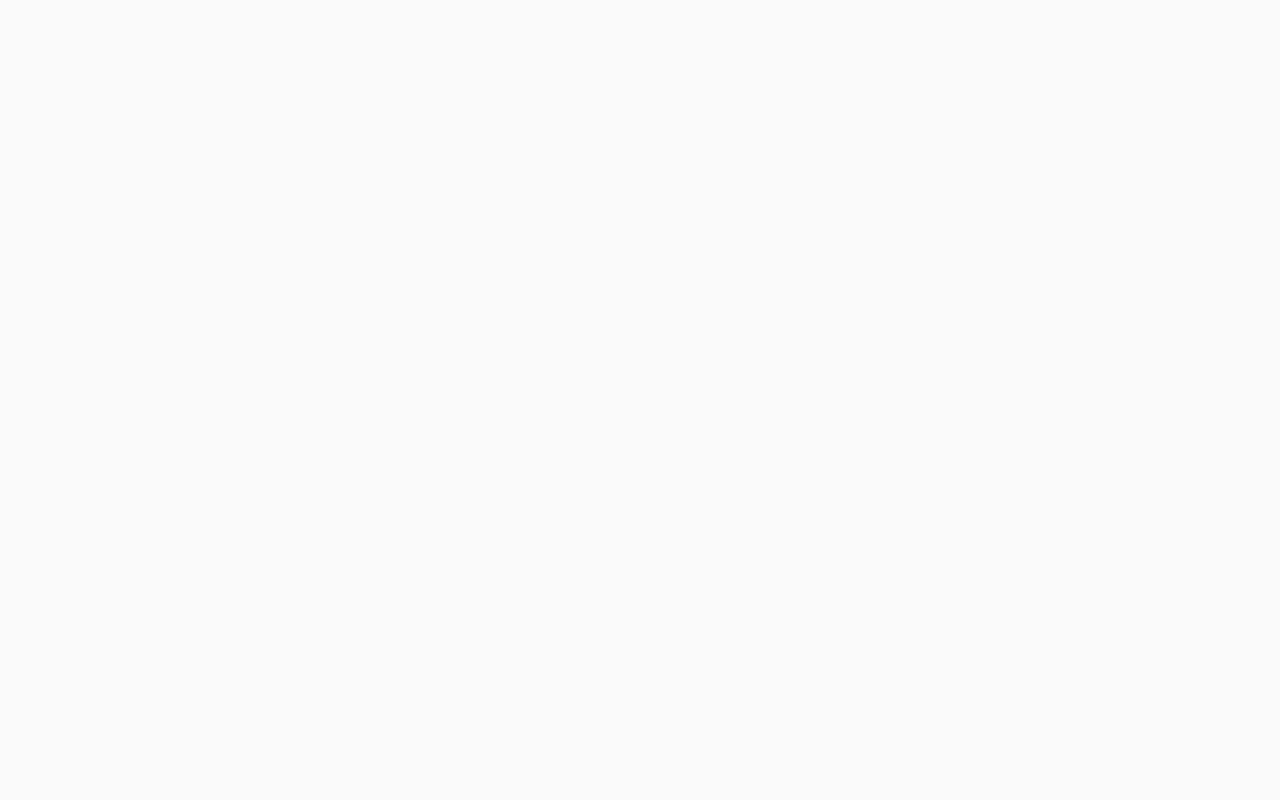
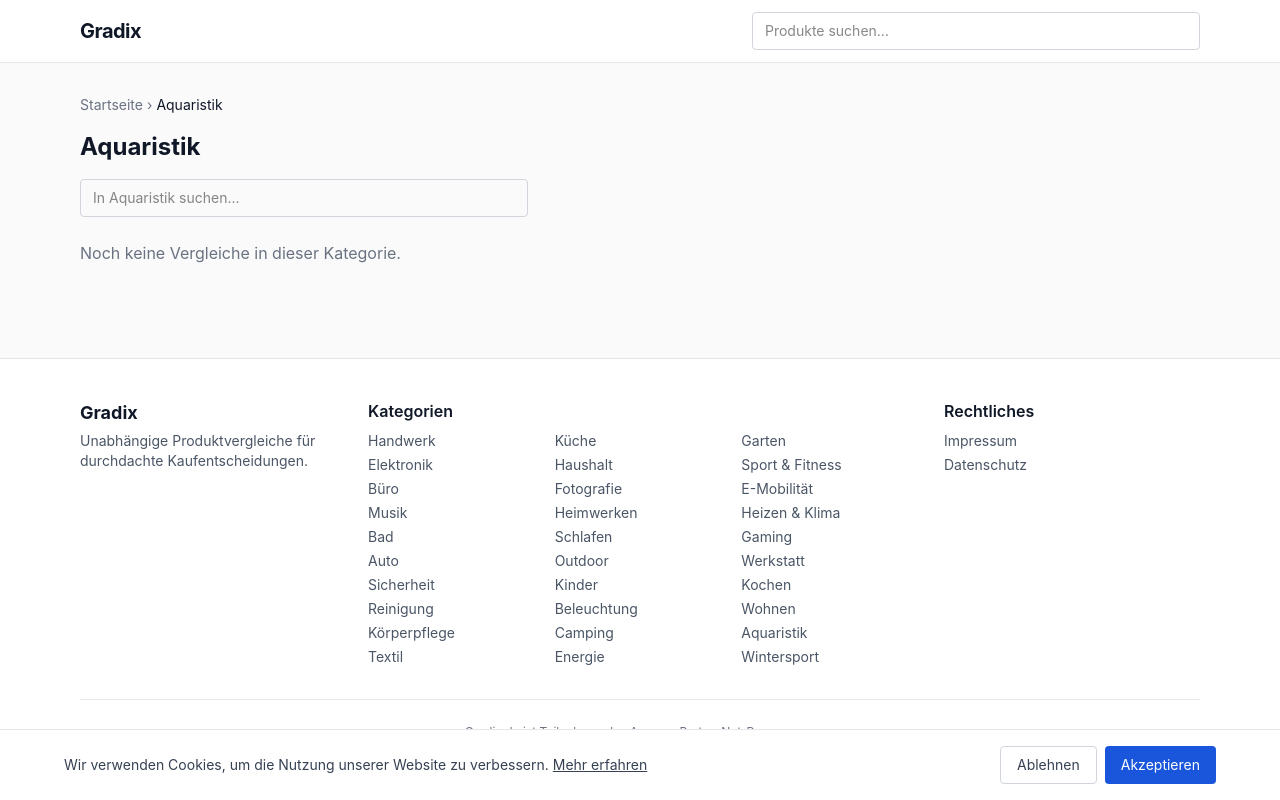
Before and after one commit to jansiegmann/gradix.de, a Next.js app: page /aquaristik in a window 1280 px wide. Before the commit this address had no page. Built offline with nearby package versions, Linux system fonts and the light colour scheme.

Commit message:
Neue Kategorien

```diff
--- a/src/app/layout.tsx
+++ b/src/app/layout.tsx
@@ -4,6 +4,7 @@ import Header from "@/components/Header";
 import Footer from "@/components/Footer";
 import CookieBanner from "@/components/CookieBanner";
 import { generateWebsiteSchema } from "@/lib/schema";
+import { getKategorien } from "@/lib/data";
 
 export const metadata: Metadata = {
   title: {
@@ -31,7 +32,7 @@ export default function RootLayout({
         />
       </head>
       <body className="flex min-h-screen flex-col antialiased">
-        <Header />
+        <Header kategorien={getKategorien().map((k) => ({ slug: k.slug, name: k.name }))} />
         <main className="flex-1">{children}</main>
         <Footer />
         <CookieBanner />
--- a/src/components/Footer.tsx
+++ b/src/components/Footer.tsx
@@ -1,10 +1,13 @@
 import Link from "next/link";
+import { getKategorien } from "@/lib/data";
 
 export default function Footer() {
+  const kategorien = getKategorien();
+
   return (
     <footer className="mt-auto border-t border-gray-200 bg-white">
       <div className="mx-auto max-w-6xl px-4 py-10">
-        <div className="grid grid-cols-1 gap-8 sm:grid-cols-3">
+        <div className="grid grid-cols-1 gap-8 sm:grid-cols-2 lg:grid-cols-4">
           <div>
             <p className="text-lg font-bold text-gray-900">Gradix</p>
             <p className="mt-1 text-sm text-gray-600">
@@ -12,16 +15,14 @@ export default function Footer() {
             </p>
           </div>
 
-          <div>
+          <div className="sm:col-span-1 lg:col-span-2">
             <p className="font-semibold text-gray-900">Kategorien</p>
-            <nav className="mt-2 flex flex-col gap-1 text-sm text-gray-600">
-              <Link href="/handwerk" className="hover:text-gray-900">Handwerk</Link>
-              <Link href="/kueche" className="hover:text-gray-900">Küche</Link>
-              <Link href="/garten" className="hover:text-gray-900">Garten</Link>
-              <Link href="/elektronik" className="hover:text-gray-900">Elektronik</Link>
-              <Link href="/haushalt" className="hover:text-gray-900">Haushalt</Link>
-              <Link href="/sport" className="hover:text-gray-900">Sport & Fitness</Link>
-              <Link href="/buero" className="hover:text-gray-900">Büro</Link>
+            <nav className="mt-2 grid grid-cols-2 sm:grid-cols-3 gap-x-4 gap-y-1 text-sm text-gray-600">
+              {kategorien.map((k) => (
+                <Link key={k.slug} href={`/${k.slug}`} className="hover:text-gray-900">
+                  {k.name}
+                </Link>
+              ))}
             </nav>
           </div>
 
--- a/src/components/Header.tsx
+++ b/src/components/Header.tsx
@@ -4,7 +4,11 @@ import Link from "next/link";
 import { useState } from "react";
 import Suchleiste from "./Suchleiste";
 
-export default function Header() {
+export default function Header({
+  kategorien,
+}: {
+  kategorien: { slug: string; name: string }[];
+}) {
   const [menuOpen, setMenuOpen] = useState(false);
 
   return (
@@ -51,56 +55,17 @@ export default function Header() {
       {menuOpen && (
         <div className="border-t border-gray-200 px-4 py-3 md:hidden">
           <Suchleiste />
-          <nav className="mt-3 flex flex-col gap-1">
-            <Link
-              href="/handwerk"
-              className="py-2.5 text-gray-700 active:text-accent"
-              onClick={() => setMenuOpen(false)}
-            >
-              Handwerk
-            </Link>
-            <Link
-              href="/kueche"
-              className="py-2.5 text-gray-700 active:text-accent"
-              onClick={() => setMenuOpen(false)}
-            >
-              Küche
-            </Link>
-            <Link
-              href="/garten"
-              className="py-2.5 text-gray-700 active:text-accent"
-              onClick={() => setMenuOpen(false)}
-            >
-              Garten
-            </Link>
-            <Link
-              href="/elektronik"
-              className="py-2.5 text-gray-700 active:text-accent"
-              onClick={() => setMenuOpen(false)}
-            >
-              Elektronik
-            </Link>
-            <Link
-              href="/haushalt"
-              className="py-2.5 text-gray-700 active:text-accent"
-              onClick={() => setMenuOpen(false)}
-            >
-              Haushalt
-            </Link>
-            <Link
-              href="/sport"
-              className="py-2.5 text-gray-700 active:text-accent"
-              onClick={() => setMenuOpen(false)}
-            >
-              Sport & Fitness
-            </Link>
-            <Link
-              href="/buero"
-              className="py-2.5 text-gray-700 active:text-accent"
-              onClick={() => setMenuOpen(false)}
-            >
-              Büro
-            </Link>
+          <nav className="mt-3 grid grid-cols-2 gap-x-4 gap-y-1">
+            {kategorien.map((k) => (
+              <Link
+                key={k.slug}
+                href={`/${k.slug}`}
+                className="py-2.5 text-gray-700 active:text-accent"
+                onClick={() => setMenuOpen(false)}
+              >
+                {k.name}
+              </Link>
+            ))}
           </nav>
         </div>
       )}
--- a/src/data/kategorien.json
+++ b/src/data/kategorien.json
@@ -47,5 +47,166 @@
     "beschreibung": "Vergleiche für Büroausstattung und Bürogeräte",
     "icon": "🪑",
     "sortierung": 7
+  },
+  {
+    "slug": "fotografie",
+    "name": "Fotografie",
+    "beschreibung": "Vergleiche für Kameras, Objektive und Fotozubehör",
+    "icon": "📷",
+    "sortierung": 8
+  },
+  {
+    "slug": "e-mobilitaet",
+    "name": "E-Mobilität",
+    "beschreibung": "Vergleiche für E-Bikes, E-Scooter und Ladegeräte",
+    "icon": "🔋",
+    "sortierung": 9
+  },
+  {
+    "slug": "musik",
+    "name": "Musik",
+    "beschreibung": "Vergleiche für Musikinstrumente und Audio-Equipment",
+    "icon": "🎵",
+    "sortierung": 10
+  },
+  {
+    "slug": "heimwerken",
+    "name": "Heimwerken",
+    "beschreibung": "Vergleiche für Heimwerker-Werkzeuge und Baumaterial",
+    "icon": "🪚",
+    "sortierung": 11
+  },
+  {
+    "slug": "heizen-klima",
+    "name": "Heizen & Klima",
+    "beschreibung": "Vergleiche für Heizgeräte, Klimaanlagen und Lüfter",
+    "icon": "🌡️",
+    "sortierung": 12
+  },
+  {
+    "slug": "bad",
+    "name": "Bad",
+    "beschreibung": "Vergleiche für Badezimmerausstattung und Sanitärbedarf",
+    "icon": "🚿",
+    "sortierung": 13
+  },
+  {
+    "slug": "schlafen",
+    "name": "Schlafen",
+    "beschreibung": "Vergleiche für Matratzen, Kissen und Schlafzubehör",
+    "icon": "🛏️",
+    "sortierung": 14
+  },
+  {
+    "slug": "gaming",
+    "name": "Gaming",
+    "beschreibung": "Vergleiche für Gaming-Hardware und Zubehör",
+    "icon": "🎮",
+    "sortierung": 15
+  },
+  {
+    "slug": "auto",
+    "name": "Auto",
+    "beschreibung": "Vergleiche für Autozubehör und KFZ-Technik",
+    "icon": "🚗",
+    "sortierung": 16
+  },
+  {
+    "slug": "outdoor",
+    "name": "Outdoor",
+    "beschreibung": "Vergleiche für Outdoor-Ausrüstung und Wanderzubehör",
+    "icon": "🏔️",
+    "sortierung": 17
+  },
+  {
+    "slug": "werkstatt",
+    "name": "Werkstatt",
+    "beschreibung": "Vergleiche für Werkstattausrüstung und Profi-Werkzeug",
+    "icon": "🛠️",
+    "sortierung": 18
+  },
+  {
+    "slug": "sicherheit",
+    "name": "Sicherheit",
+    "beschreibung": "Vergleiche für Alarmanlagen, Kameras und Sicherheitstechnik",
+    "icon": "🔒",
+    "sortierung": 19
+  },
+  {
+    "slug": "kinder",
+    "name": "Kinder",
+    "beschreibung": "Vergleiche für Kinderausstattung und Spielzeug",
+    "icon": "👶",
+    "sortierung": 20
+  },
+  {
+    "slug": "kochen",
+    "name": "Kochen",
+    "beschreibung": "Vergleiche für Kochgeschirr, Grills und Kochzubehör",
+    "icon": "👨‍🍳",
+    "sortierung": 21
+  },
+  {
+    "slug": "reinigung",
+    "name": "Reinigung",
+    "beschreibung": "Vergleiche für Staubsauger, Dampfreiniger und Reinigungsgeräte",
+    "icon": "🧹",
+    "sortierung": 22
+  },
+  {
+    "slug": "beleuchtung",
+    "name": "Beleuchtung",
+    "beschreibung": "Vergleiche für Lampen, LED-Leuchten und Lichtsysteme",
+    "icon": "💡",
+    "sortierung": 23
+  },
+  {
+    "slug": "wohnen",
+    "name": "Wohnen",
+    "beschreibung": "Vergleiche für Möbel, Dekoration und Wohnaccessoires",
+    "icon": "🛋️",
+    "sortierung": 24
+  },
+  {
+    "slug": "koerperpflege",
+    "name": "Körperpflege",
+    "beschreibung": "Vergleiche für Rasierer, Zahnbürsten und Pflegegeräte",
+    "icon": "🪥",
+    "sortierung": 25
+  },
+  {
+    "slug": "camping",
+    "name": "Camping",
+    "beschreibung": "Vergleiche für Zelte, Schlafsäcke und Campingausrüstung",
+    "icon": "⛺",
+    "sortierung": 26
+  },
+  {
+    "slug": "aquaristik",
+    "name": "Aquaristik",
+    "beschreibung": "Vergleiche für Aquarien, Filter und Aquaristik-Zubehör",
+    "icon": "🐠",
+    "sortierung": 27
+  },
+  {
+    "slug": "textil",
+    "name": "Textil",
+    "beschreibung": "Vergleiche für Nähmaschinen, Bügeleisen und Textilpflege",
+    "icon": "🧵",
+    "sortierung": 28
+  },
+  {
+    "slug": "energie",
+    "name": "Energie",
+    "beschreibung": "Vergleiche für Solaranlagen, Batteriespeicher und Energietechnik",
+    "icon": "⚡",
+    "sortierung": 29
+  },
+  {
+    "slug": "wintersport",
+    "name": "Wintersport",
+    "beschreibung": "Vergleiche für Ski, Snowboards und Wintersportausrüstung",
+    "icon": "⛷️",
+    "sortierung": 30
   }
 ]
```
Also changed, not shown: 1 other file (tests, documents, lock files or other folders).
